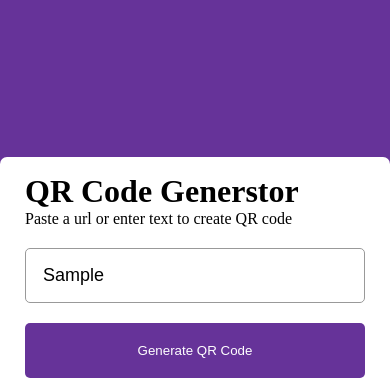
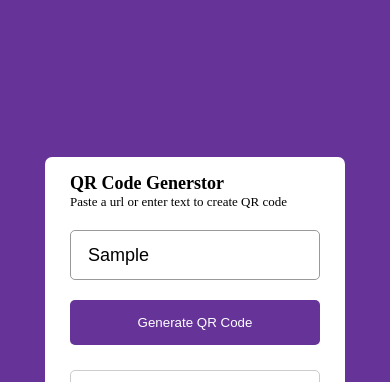
Before and after one commit to Tobbiloba/Qr-Code-Generator, a plain HTML site: page index.html in a window 390 px wide. Both pictures are taken after typing "Sample" into the empty fields and a click on the button "Generate QR Code". Shown: the top 382 px of the page. Drawn offline with Linux system fonts and the light colour scheme.

Commit message:
fixed mobile view

```diff
--- a/index.html
+++ b/index.html
@@ -10,8 +10,8 @@
   <body>
     <div class="wrapper">
       <header>
-        <h1>QR Code Generstor</h1>
-        <p>Paste a url or enter text to create QR code</p>
+        <h1 class="h1">QR Code Generstor</h1>
+        <p class="p">Paste a url or enter text to create QR code</p>
       </header>
       <div class="form">
         <input type="text" placeholder="Enter text or url" />
--- a/src/css/style.css
+++ b/src/css/style.css
@@ -2,6 +2,10 @@
   margin: 0;
   padding: 0;
   box-sizing: border-box;
+}
+:root {
+  --h1-font-size: 21px;
+  --p-font-size: 19px;
 }
 body {
   display: flex;
@@ -22,12 +26,12 @@ body {
   height: 530px;
 }
 .header h1 {
-  font-size: 21px;
+  font-size: var(--h1-font-size);
   font-weight: 500;
 }
 .header p {
   color: blueviolet;
-  font-size: 16px;
+  font-size: var(--p-font-size);
   margin-top: 10px;
 }
 .wrapper .form {
@@ -66,3 +70,48 @@ body {
   pointer-events: auto;
   transition: opacity 0.5s 0.5s ease;
 }
+
+@media only screen and (max-width: 600px) {
+  .h1 {
+    font-size: 18px;
+  }
+  .p {
+    font-size: 13px;
+  }
+  .wrapper {
+    height: 260px;
+    max-width: 300px;
+    border-radius: 7px;
+    background: #fff;
+    padding: 16px 25px;
+    transition: height 0.25 ease;
+  }
+  .wrapper.active {
+    height: 530px;
+  }
+  .header h1 {
+    font-size: var(--h1-font-size);
+    font-weight: 500;
+  }
+  .header p {
+    color: blueviolet;
+    font-size: var(--p-font-size);
+    margin-top: 10px;
+  }
+  .wrapper .form {
+    margin: 20px 0 25px;
+  }
+  .form :where(input, button) {
+    width: 100%;
+    height: 45px;
+    border: none;
+    outline: none;
+    border-radius: 5px;
+  }
+  .form input {
+    font-size: 18px;
+    height: 50px;
+    padding: 0 17px;
+    border: 1px solid#999;
+  }
+}
```
